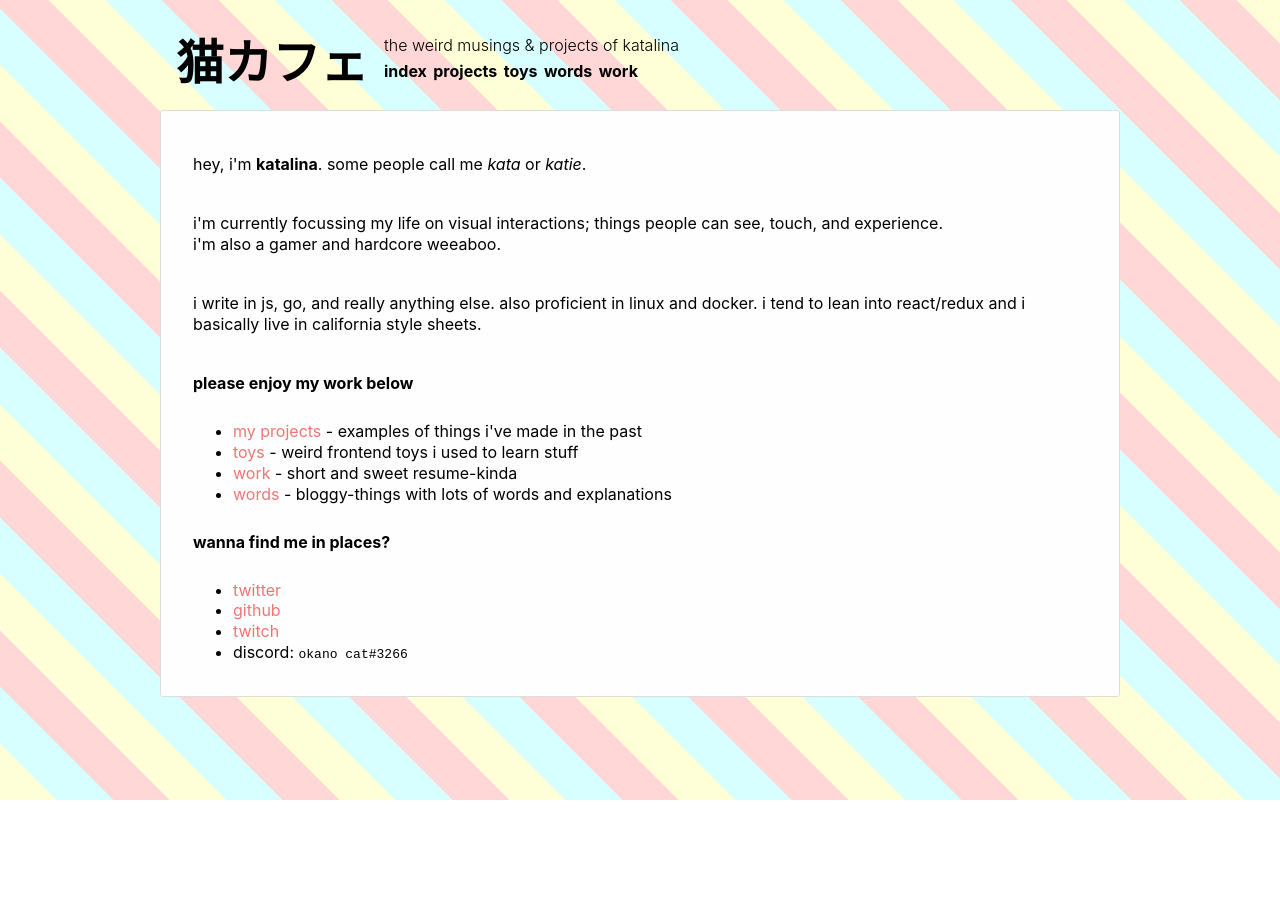
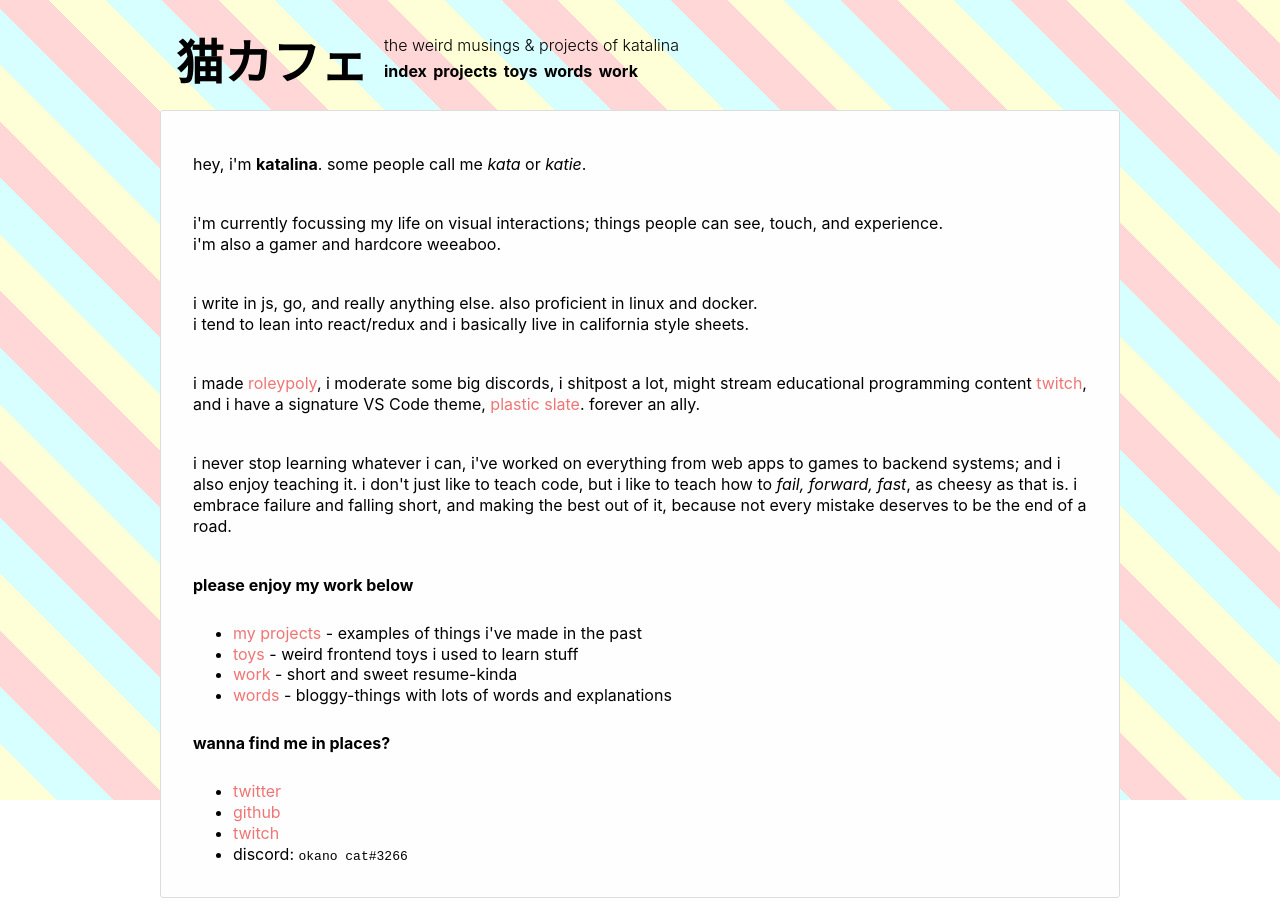
Before and after one commit to mekanoe/personal-site, a Next.js app: page / in a window 1280 px wide. Before the commit the page ends 800 px from the top, so only its background shows below. Built offline with nearby package versions, Linux system fonts and the light colour scheme.

Commit message:
[index] some extra paragraphs

```diff
--- a/pages/index.mdx
+++ b/pages/index.mdx
@@ -2,12 +2,21 @@
 
 hey, i'm **katalina**. some people call me *kata* or *katie*.
 
-i'm currently focussing my life on visual interactions; things people can see, touch, and experience.
+i'm currently focussing my life on visual interactions;
+things people can see, touch, and experience.
 i'm also a gamer and hardcore weeaboo.
 
-i write in js, go, and really anything else.
-also proficient in linux and docker.
+i write in js, go, and really anything else. also proficient in linux and docker.
 i tend to lean into react/redux and i basically live in california style sheets.
+
+i made [roleypoly](https://roleypoly.com), i moderate some big discords, i shitpost a lot, might stream educational programming
+content [twitch][twitch], and i have a signature VS Code theme, [plastic slate][slate]. forever an ally.
+
+i never stop learning whatever i can, i've worked on everything from web apps to
+games to backend systems; and i also enjoy teaching it. i don't just like to teach
+code, but i like to teach how to *fail, forward, fast*, as cheesy as that is.
+i embrace failure and falling short, and making the best out of it, because
+not every mistake deserves to be the end of a road.
 
 **please enjoy my work below**
 
@@ -20,5 +29,8 @@
 
 - [twitter](https://twitter.com/kayteh)
 - [github](https://github.com/kayteh)
-- [twitch](https://twitch.tv/jumpystick)
+- [twitch][twitch]
 - discord: `okano cat#3266`
+
+[slate]: https://marketplace.visualstudio.com/itemdetails?itemName=kayteh.plastic-slate
+[twitch]: https://twitch.tv/jumpystick
```
